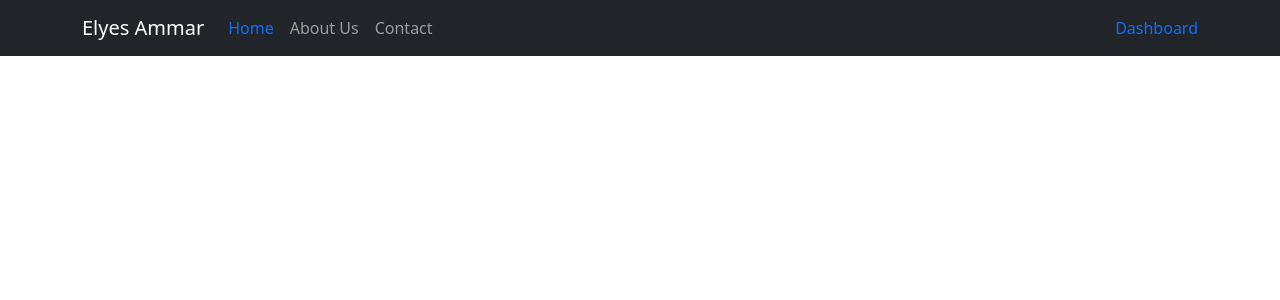
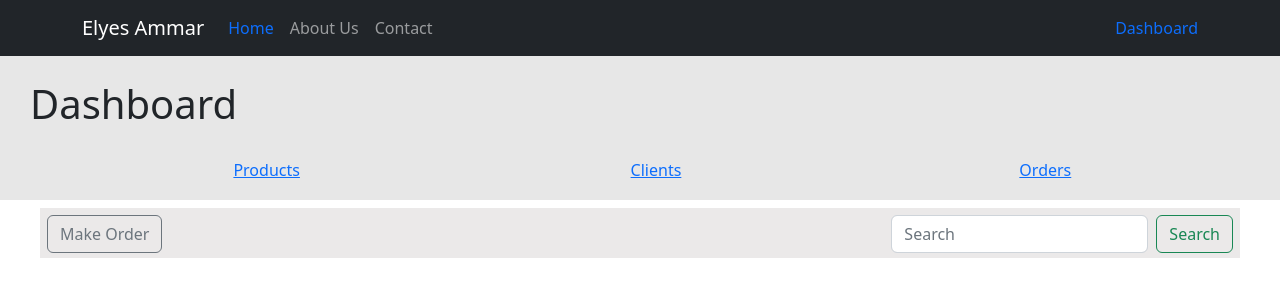
Before and after one commit to ElyesAmmar/MyProjectGoMyCode, a React (Create React App) app in the folder client/: page /dashboard/orders in a window 1280 px wide. Shown: the top 300 px of the page. Built offline with nearby package versions, Linux system fonts and the light colour scheme.

Commit message:
make the form for adding prodctsorder

```diff
--- a/client/src/App.css
+++ b/client/src/App.css
@@ -14,6 +14,26 @@
     width: 1200px;
     height: 50px;
     margin: 30px auto 0;
+}
+.navbar-dashboard {
+    display: flex;
+    justify-content: space-around;
+}
+.navbar-dashboard li {
+    text-align: center;
+    list-style-type: none;
+    display: block;
+    width: 120px;
+    height: 30px;
+    text-decoration: none;
+
+}
+.navbar-dashboard Link{
+    text-decoration: none;
+}
+.navbar-dashboard li:active{
+    background-color: white;
+
 }
 /* .products{
     display: flex;
--- a/client/src/App.js
+++ b/client/src/App.js
@@ -7,6 +7,7 @@ import Products from "./components/products";
 import Dash  from "./components/HeaderDash";
 import { BrowserRouter, Routes, Route} from 'react-router-dom';
 import Clients from './components/clients';
+import OrdersBar from './components/SearchBarOrder';
 
 
 
@@ -21,6 +22,7 @@ function App() {
             <Route index element={<Dashboard />}/>
             <Route path='products' element={<Products />}/>
             <Route path='clients' element ={<Clients />}/>
+            <Route path='orders' element ={<OrdersBar/>}/>
       </Route>
 
       </Routes>
--- /dev/null
+++ b/client/src/JS/actions/order.js
@@ -0,0 +1,10 @@
+import { ADD_PRODUCTS_ORDER } from "../constant/actionsTypes";
+
+export const addProduct = (product)=>{
+    console.log(product)
+    return{
+        type:ADD_PRODUCTS_ORDER,
+        payload: product
+    }
+
+}
--- a/client/src/JS/constant/actionsTypes.js
+++ b/client/src/JS/constant/actionsTypes.js
@@ -29,3 +29,5 @@ export const UPDATE_CLIENT = "UPDATE_CLIENT"
 export const DELETE_CLIENT = "DELETE_CLIENT"
 
 export const SEARCH_CLIENT = "SEARCH_CLIENT"
+
+export const ADD_PRODUCTS_ORDER = "ADD_PRODUCTS_ORDER"
--- a/client/src/JS/reducer/index.js
+++ b/client/src/JS/reducer/index.js
@@ -1,11 +1,12 @@
 import {combineReducers} from "redux"
 import { productReducer} from "./productReducer"
 import {clientReducer } from "./clientReducer"
+import {orderReducer} from "./orderReducer"
 
 
 
 
-const rootReducer = combineReducers({productReducer, clientReducer});
+const rootReducer = combineReducers({productReducer, clientReducer,orderReducer});
 
 
 export default rootReducer;
--- /dev/null
+++ b/client/src/JS/reducer/orderReducer.js
@@ -0,0 +1,18 @@
+import { ADD_PRODUCTS_ORDER } from "../constant/actionsTypes";
+
+const initialeState = {
+    orders:[],
+    order:{},
+    product:{},
+    errors:[]
+}
+
+export const orderReducer = (state=initialeState, {type,payload})=>{
+    switch (type) {
+        case ADD_PRODUCTS_ORDER:
+            return {...state, product:payload}
+
+        default:
+            return state
+    }
+}
--- a/client/src/components/EditProduct.jsx
+++ b/client/src/components/EditProduct.jsx
@@ -63,7 +63,7 @@ const Edit=()=>{
 
       <Form.Group className="mb-3" controlId="formBasicPassword">
         <Form.Label>Price : {product.Price} </Form.Label>
-        <Form.Control  name="Price" onChange={handlechange} />
+        <Form.Control type='number' name="Price" onChange={handlechange} />
       </Form.Group>
 
       <Form.Group className="mb-3" controlId="formBasicPassword">
--- a/client/src/components/HeaderDash.jsx
+++ b/client/src/components/HeaderDash.jsx
@@ -1,5 +1,4 @@
 import React from 'react';
-import Nav from 'react-bootstrap/Nav';
 import { Link, Outlet } from 'react-router-dom';
 
 
@@ -10,19 +9,15 @@ function Dash() {
     <div className='dashboard'>
       <h1>Dashboard</h1>
       <div className='contenu-dashboard'>
-      <Nav fill variant="tabs" defaultActiveKey="/home">
-      <Nav.Item>
-      <Nav.Link eventKey="link-3"><Link to='products'>Products</Link></Nav.Link>
-      </Nav.Item>
-      <Nav.Item>
-      <Nav.Link eventKey="link-1"><Link to='clients'> Clients</Link></Nav.Link>
-      </Nav.Item>
-      <Nav.Item>
-        <Nav.Link eventKey="link-2">Orders</Nav.Link>
-      </Nav.Item>
 
-    </Nav>
-    <Outlet />
+      <ul className='navbar-dashboard'>
+        <li><Link to='products'>Products</Link></li>
+        <li><Link to='clients'> Clients</Link></li>
+        <li><Link to='orders'>Orders</Link></li>
+      </ul>
+
+
+      <Outlet />
       </div>
     </div>
   );
--- /dev/null
+++ b/client/src/components/SearchBarOrder.jsx
@@ -0,0 +1,33 @@
+import React from 'react'
+import Button from 'react-bootstrap/Button';
+import Form from 'react-bootstrap/Form';
+import MakeOrder from './orderMake';
+
+
+
+
+function OrdersBar() {
+
+
+  return (
+    <div>
+    <div className='searchbar'>
+      <div style={{paddingTop:'7px',paddingLeft:'7px'}}>
+        <MakeOrder />
+      </div>
+      <div style={{display:'flex',height:'45px',paddingTop:'7px',paddingRight:'7px'}}>
+      <Form.Control
+              type="search"
+              placeholder="Search"
+              className="me-2"
+              aria-label="Search"
+
+            />
+      <Button variant="outline-success" >Search</Button>
+      </div>
+    </div>
+    </div>
+  );
+}
+
+export default OrdersBar;
--- /dev/null
+++ b/client/src/components/orderMake.jsx
@@ -0,0 +1,75 @@
+import React, { useState } from 'react';
+import Button from 'react-bootstrap/Button';
+import Modal from 'react-bootstrap/Modal';
+import Form from 'react-bootstrap/Form';
+import Col from 'react-bootstrap/Col';
+import Row from 'react-bootstrap/Row';
+import { useDispatch, useSelector } from 'react-redux';
+import { addProduct } from '../JS/actions/order';
+
+
+function MakeOrder() {
+const [show, setShow] = useState(false);
+const dispatch = useDispatch()
+const [product, setProduct] = useState({name:'',quantity:''})
+const handleClose = () => setShow(false);
+const handleShow = () => setShow(true);
+console.log(product)
+
+
+
+const handleSubmit = () =>{
+    console.log(product)
+    dispatch(addProduct(product))
+}
+return (
+    <>
+      <Button variant="outline-secondary" onClick={handleShow}>
+        Make Order
+      </Button>
+
+      <Modal show={show} onHide={handleClose}>
+        <Modal.Header closeButton>
+          <Modal.Title>Add client</Modal.Title>
+        </Modal.Header>
+        <Modal.Body>
+            <div className='client-order'>
+                <Form.Label>Add client</Form.Label><br/>
+                <Form.Control style={{width:'350px'}}  />
+            </div>
+        </Modal.Body>
+        <Modal.Header >
+        <Modal.Title>Add products</Modal.Title>
+        </Modal.Header>
+        <Modal.Body>
+
+        <div className='products-order'>
+        <Form>
+            <Row>
+                <Col>
+                <Form.Label>Name or Barcode Product</Form.Label><br/>
+                <Form.Control style={{width:'350px'}} onSubmit={handleSubmit} onChange={(e)=>setProduct({...product,name:e.target.value})} />
+
+                </Col>
+                <Col>
+                <Form.Label>Quantity</Form.Label><br/>
+               <Form.Control type='number' onSubmit={handleSubmit} style={{width:'70px'}} onChange={(e)=>setProduct({...product,quantity:e.target.value})} />
+              </Col>
+            </Row>
+            </Form>
+           </div>
+        </Modal.Body>
+        <Modal.Footer>
+          <Button variant="secondary" onClick={handleClose}>
+            Close
+          </Button>
+          <Button variant="primary" onClick={handleClose}>
+            Save and Print Invioce
+          </Button>
+        </Modal.Footer>
+      </Modal>
+    </>
+  );
+}
+
+export default MakeOrder;
--- a/client/src/components/products.jsx
+++ b/client/src/components/products.jsx
@@ -16,7 +16,7 @@ useEffect(()=> {
     dispatch(getProducts())
 },[])
 
-console.log(products.Category)
+
     return(
 
 <div className="products">
```
Also changed, not shown: client/src/components/orders.jsx (added, +16 -0 lines), 2 other files (tests, documents, lock files or other folders).
